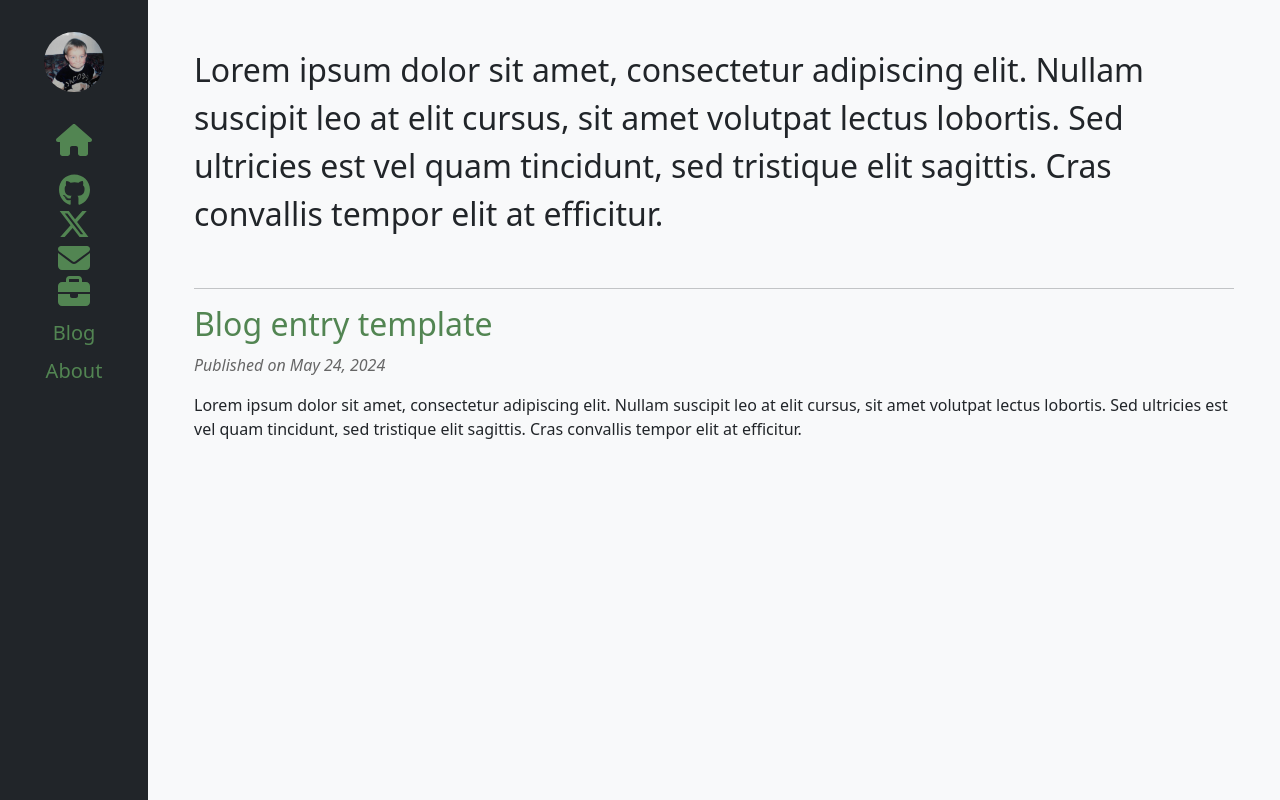
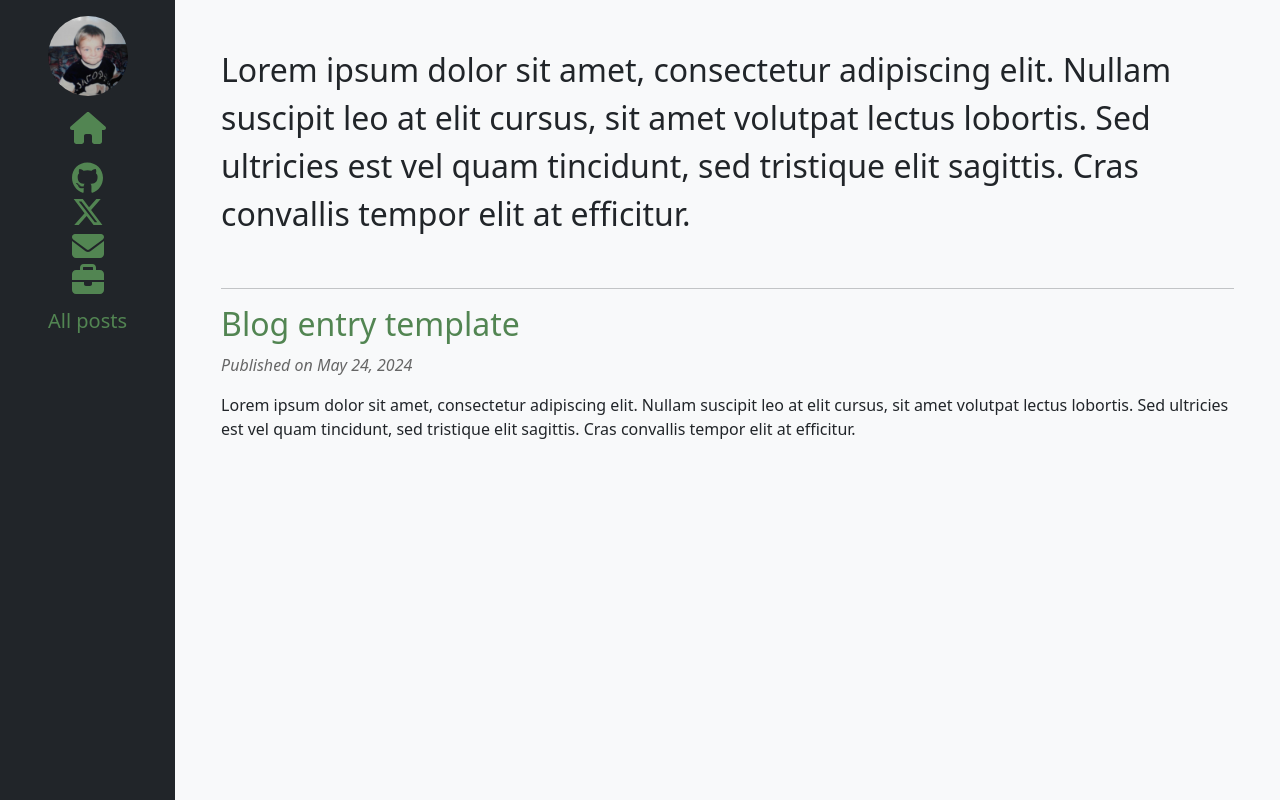
Before and after one commit to nestorwendt/nestorwendt.github.io, a plain HTML site: page index.html in a window 1280 px wide. Drawn offline with nearby package versions, Linux system fonts and the light colour scheme.

```diff
--- a/index.html
+++ b/index.html
@@ -6,7 +6,7 @@
     <meta name="author" content="Nestor Wendt" />
     <meta name="description" content="Nestor Wendt's blog" />
 
-    <title>Nestor Wendt's Blog</title>
+    <title>Nestor Wendt</title>
 
     <!-- CSS -->
     <link
@@ -26,89 +26,7 @@
     <div class="container-fluid bg-dark">
       <div class="row">
         <!-- Sidebar -->
-        <div class="col-md-auto sidebar">
-          <div
-            class="d-flex flex-md-column flex-row flex-nowrap align-items-center"
-          >
-            <ul
-              class="nav nav-pills nav-flush flex-md-column flex-row flex-nowrap mb-auto mx-auto text-center w-100 p-3 align-items-center"
-            >
-              <li class="nav-item">
-                <a href="/" class="nav-link py-3 px-3" aria-label="Picture">
-                  <img
-                    src="images/nestor.jpg"
-                    alt="Nestor Wendt"
-                    class="rounded-circle"
-                  />
-                </a>
-              </li>
-
-              <li class="nav-item">
-                <a href="/" class="nav-link py-3 px-3" aria-label="Home">
-                  <i class="fa fa-2x fa-home" aria-hidden="true"></i>
-                </a>
-              </li>
-
-              <li class="nav-item">
-                <a
-                  href="https://github.com/nestorwendt"
-                  class="m-1"
-                  target="_blank"
-                  rel="noopener noreferrer"
-                  aria-label="GitHub"
-                >
-                  <i class="fab fa-2x fa-github" aria-hidden="true"></i>
-                </a>
-              </li>
-
-              <li class="nav-item">
-                <a
-                  href="https://x.com/nestorwendt"
-                  class="m-1"
-                  target="_blank"
-                  rel="noopener noreferrer"
-                  aria-label="X"
-                >
-                  <i class="fab fa-2x fa-x-twitter" aria-hidden="true"></i>
-                </a>
-              </li>
-
-              <li class="nav-item">
-                <a
-                  href="mailto:nestorwendt@gmail.com"
-                  class="m-1"
-                  aria-label="Email"
-                >
-                  <i class="fas fa-2x fa-envelope" aria-hidden="true"></i>
-                </a>
-              </li>
-
-              <li class="nav-item">
-                <a href="#" class="m-1" title="Résumé" , aria-label="Résumé">
-                  <i class="fa fa-2x fa-briefcase" aria-hidden="true"></i>
-                </a>
-              </li>
-
-              <li class="nav-item py-2 px-1">
-                <a
-                  href="/blog.html"
-                  class="fs-5 m-3 text-decoration-none"
-                  aria-label="Blog"
-                  >Blog</a
-                >
-              </li>
-
-              <li class="nav-item">
-                <a
-                  href="/about.html"
-                  class="fs-5 m-1 text-decoration-none"
-                  aria-label="About"
-                  >About</a
-                >
-              </li>
-            </ul>
-          </div>
-        </div>
+        <div id="sidebar-container" class="col-md-auto sidebar"></div>
 
         <!-- Main content -->
         <div class="col-md p-3 min-vh-100 bg-light">
@@ -151,5 +69,13 @@
     <script src="https://cdn.jsdelivr.net/npm/@popperjs/core@2.11.8/dist/umd/popper.min.js"></script>
     <script src="https://cdn.jsdelivr.net/npm/bootstrap@5.3.3/dist/js/bootstrap.min.js"></script>
     <script src="https://cdn.jsdelivr.net/npm/@fortawesome/fontawesome-free@6.5.2/js/all.min.js"></script>
+    <script>
+      // JavaScript to include the sidebar content
+      fetch("/sidebar.html")
+        .then((response) => response.text())
+        .then((data) => {
+          document.getElementById("sidebar-container").innerHTML = data;
+        });
+    </script>
   </body>
 </html>
--- /dev/null
+++ b/sidebar.html
@@ -0,0 +1,60 @@
+<div class="col-md-auto sidebar">
+  <div class="d-flex flex-md-column flex-row flex-nowrap align-items-center">
+    <ul
+      class="nav nav-pills nav-flush flex-md-column flex-row flex-nowrap mb-auto mx-auto text-center w-100 p-3 align-items-center"
+    >
+      <li class="nav-item">
+        <img
+          src="/images/nestor.jpg"
+          alt="Nestor Wendt"
+          class="rounded-circle"
+        />
+      </li>
+      <li class="nav-item">
+        <a href="/" class="nav-link py-3 px-3" aria-label="Home">
+          <i class="fa fa-2x fa-home" aria-hidden="true"></i>
+        </a>
+      </li>
+      <li class="nav-item">
+        <a
+          href="https://github.com/nestorwendt"
+          class="m-1"
+          target="_blank"
+          rel="noopener noreferrer"
+          aria-label="GitHub"
+        >
+          <i class="fab fa-2x fa-github" aria-hidden="true"></i>
+        </a>
+      </li>
+      <li class="nav-item">
+        <a
+          href="https://x.com/nestorwendt"
+          class="m-1"
+          target="_blank"
+          rel="noopener noreferrer"
+          aria-label="X"
+        >
+          <i class="fab fa-2x fa-x-twitter" aria-hidden="true"></i>
+        </a>
+      </li>
+      <li class="nav-item">
+        <a href="mailto:nestorwendt@gmail.com" class="m-1" aria-label="Email">
+          <i class="fas fa-2x fa-envelope" aria-hidden="true"></i>
+        </a>
+      </li>
+      <li class="nav-item">
+        <a href="#" class="m-1" title="Résumé" aria-label="Résumé">
+          <i class="fa fa-2x fa-briefcase" aria-hidden="true"></i>
+        </a>
+      </li>
+      <li class="nav-item py-2 px-1">
+        <a
+          href="/posts.html"
+          class="fs-5 m-3 text-decoration-none"
+          aria-label="Posts"
+          >All posts</a
+        >
+      </li>
+    </ul>
+  </div>
+</div>
--- a/styles.css
+++ b/styles.css
@@ -7,7 +7,7 @@
 }
 
 .nav img {
-  width: 60px;
+  width: 80px;
   height: auto;
 }
 
```
Also changed, not shown: posts.html (added, +72 -0 lines), posts/_template.html (added, +85 -0 lines), 1 other file.
